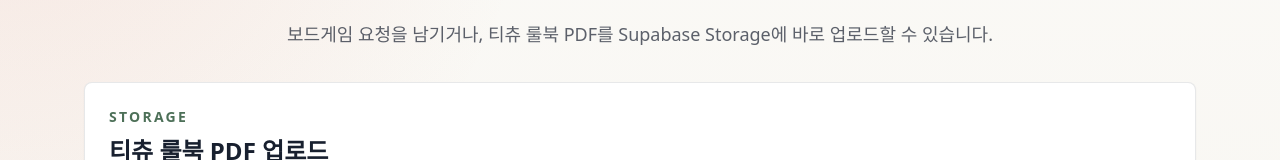
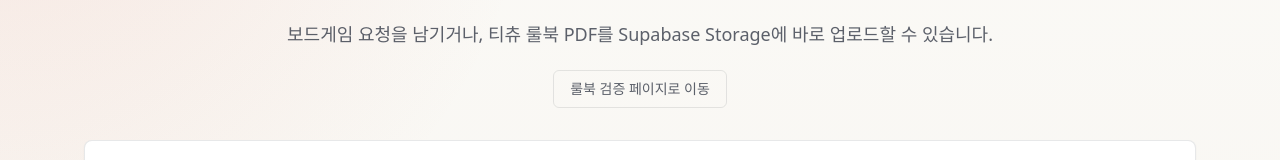
Before and after one commit to Do-racoon/RULEBOOKBOT, a Next.js app: page /admin/upload in a window 1280 px wide. Shown: the part 186-346 px from the top of the page. Built offline with nearby package versions, Linux system fonts and the light colour scheme; no server answers.

Commit message:
Link upload page to rulebook review

```diff
--- a/src/app/admin/upload/page.tsx
+++ b/src/app/admin/upload/page.tsx
@@ -1,5 +1,6 @@
 import { RulebookStorageForm } from "@/components/rulebook-storage-form";
 import { UploadForm } from "@/components/upload-form";
+import Link from "next/link";
 
 export default function AdminUploadPage() {
   return (
@@ -10,6 +11,12 @@ export default function AdminUploadPage() {
         <p className="mt-4 text-lg leading-8 text-ink/70">
           보드게임 요청을 남기거나, 티츄 룰북 PDF를 Supabase Storage에 바로 업로드할 수 있습니다.
         </p>
+        <Link
+          href="/admin/rulebooks"
+          className="mt-5 inline-flex rounded-md border border-ink/10 px-4 py-2 text-sm font-medium text-ink/70 hover:border-moss/40 hover:text-moss"
+        >
+          룰북 검증 페이지로 이동
+        </Link>
       </section>
 
       <div className="space-y-6">
```
